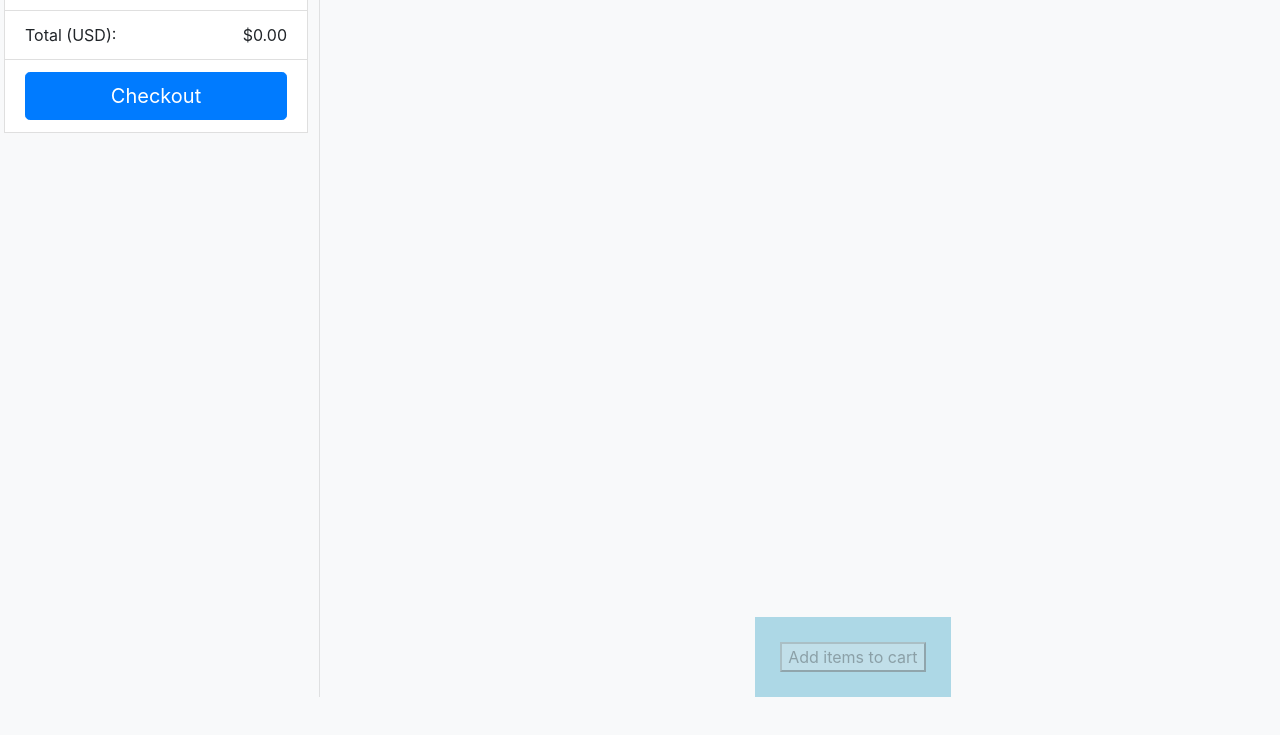
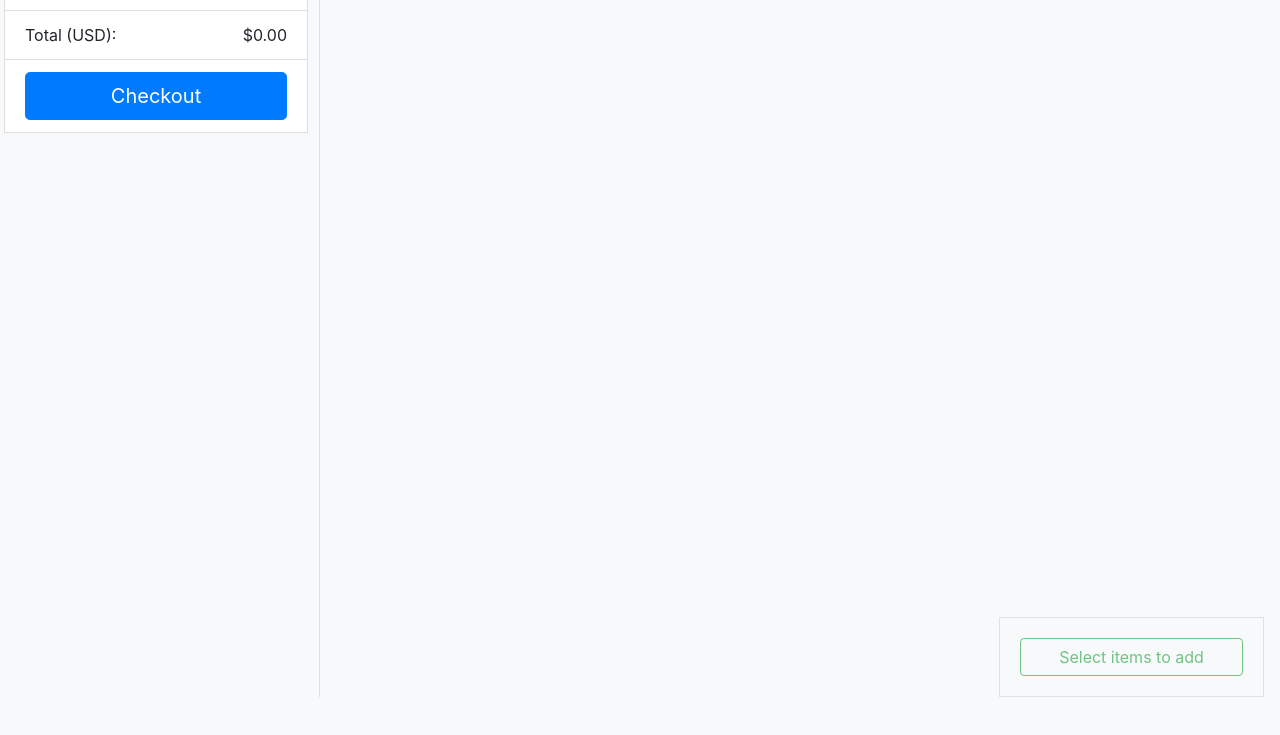
Before and after one commit to strtw/ES6-Shopping-Page, a website built with webpack: page dist/index.html in a window 1280 px wide. Shown: the part 103-838 px from the top of the page. After the commit the page ends 800 px from the top, so only its background shows below. Built offline with nearby package versions, Linux system fonts and the light colour scheme.

Commit message:
Move add cart button to sit withink product table area and adjust related styles

```diff
--- a/src/modules/BuildShoppingPage.js
+++ b/src/modules/BuildShoppingPage.js
@@ -6,12 +6,13 @@ const BuildShoppingPage = (function ProductPageBuilder() {
   app.innerHTML = pageHtml;
 
   let productListings = document.getElementById("product-listing"); //get reference to main html element
-
+  let cartAddArea = document.getElementById("cart-add");
   //Public API functions
   function updateProductListing(products) {
     if(products){
-      productListings.innerHTML = productTableMaker(products); //insert product table into main element
-    //  shoppingUtils.setProductState(products)
+      var table = document.createElement('div')
+      table.innerHTML = (productTableMaker(products))
+      productListings.insertBefore(table,cartAddArea); //insert product table into main element
     }
   }
 
--- a/src/styles/styles.scss
+++ b/src/styles/styles.scss
@@ -38,7 +38,8 @@
 }
 
 .table{
-  border:1px solid #DFE0E1
+  border:1px solid #DFE0E1;
+  margin-bottom: 0 !important;
 }
 
 .product-listing__checkbox-column{
@@ -180,9 +181,20 @@ th     { background:#eee; }
 }
 
 .cart-add{
-  position: absolute;
-    bottom: 0px;
-    left: 59%;
-    padding: 25px;
-    background-color: lightblue;
+  position: relative;
+  bottom: 129px;
+  padding: 20px;
+  float: 0;
+  background-color: #F8F9FA;
+  width: 265px;
+  border: 1px solid #DEE2E6;
+  float: right;
 }
+
+.cart-add__button{
+  width: 100%;
+}
+
+.container-fluid{
+  position:fixed;
+}
--- a/src/templates/pageHtml.js
+++ b/src/templates/pageHtml.js
@@ -5,9 +5,6 @@ export const pageHtml =
             <main id="product-listing" role="main" class="col product-listing" >
                <!-- Product table inserts here dynamically-->
             </main>
-            <div class="cart-add">
-                <button id="cart-add__button" class="cart-add__button" disabled>Add items to cart</button>
-            </div>
             <nav class="col-md-3 d-none d-md-block bg-light sidebar">
                 <div class="sidebar-sticky">
                     <ul class="nav flex-column shopping-cart">
--- a/src/templates/productTableMaker.js
+++ b/src/templates/productTableMaker.js
@@ -51,5 +51,9 @@ export const productTableMaker = function productTableMaker(data) {
                     ${tableRows}
                 </tbody>
             </table>
-            </div>`;
+            </div>
+            <div id="cart-add" class="cart-add">
+            <button id="cart-add__button" class="cart-add__button btn btn-outline-success" disabled>Select items to add</button>
+           </div>
+            `;
   }
--- a/src/utils/productTableHandlers.js
+++ b/src/utils/productTableHandlers.js
@@ -1,4 +1,4 @@
-import {insertCartDataIntoCheckout,updateStateWithCartTotal,itemTotal} from './shoppingHelpers'
+import {insertCartDataIntoCheckout,updateStateWithCartTotal,itemTotal,updateAddToCartButton} from './shoppingHelpers'
 
 export const handleProductTableEvents = function handleProductTableEvents(e,state) {
     // Boolean event listener variables indicate what action applied to
@@ -53,7 +53,7 @@ export const handleProductTableEvents = function handleProductTableEvents(e,stat
     function updateCartButton(currentProduct, product) {
       if (currentProduct.title === product.title) {
         if (!currentProduct.inCart) {
-          updateAddToCartButton();
+          updateAddToCartButton(state);
         }
       }
     }
@@ -96,17 +96,4 @@ export const handleProductTableEvents = function handleProductTableEvents(e,stat
         });
         state.itemsSelected = totalItems;
       }
-
-      function updateAddToCartButton() {
-        var button = document.querySelector(".cart-add button");
-        var buttonText;
-        if (state.itemsSelected > 0) {
-          buttonText = `Add ${state.itemsSelected} item(s) to cart`;
-          button.disabled = false;
-        } else {
-          buttonText = "Add to cart";
-          button.disabled = true;
-        }
-        button.innerHTML = buttonText;
-      }
   }
--- a/src/utils/shoppingHelpers.js
+++ b/src/utils/shoppingHelpers.js
@@ -70,14 +70,14 @@ export const itemTotal = function itemTotal(item) {
     return item.price * item.quantity;
   }
 
-  function updateAddToCartButton(state) {
+ export const updateAddToCartButton = function updateAddToCartButton(state) {
     var button = document.querySelector(".cart-add button");
     var buttonText;
     if (state.itemsSelected > 0) {
       buttonText = `Add ${state.itemsSelected} item(s) to cart`;
       button.disabled = false;
     } else {
-      buttonText = "Add to cart";
+      buttonText = `Select item(s) to add`;
       button.disabled = true;
     }
     button.innerHTML = buttonText;
```
Also changed, not shown: src/styles/styles.css, 2 other files.
